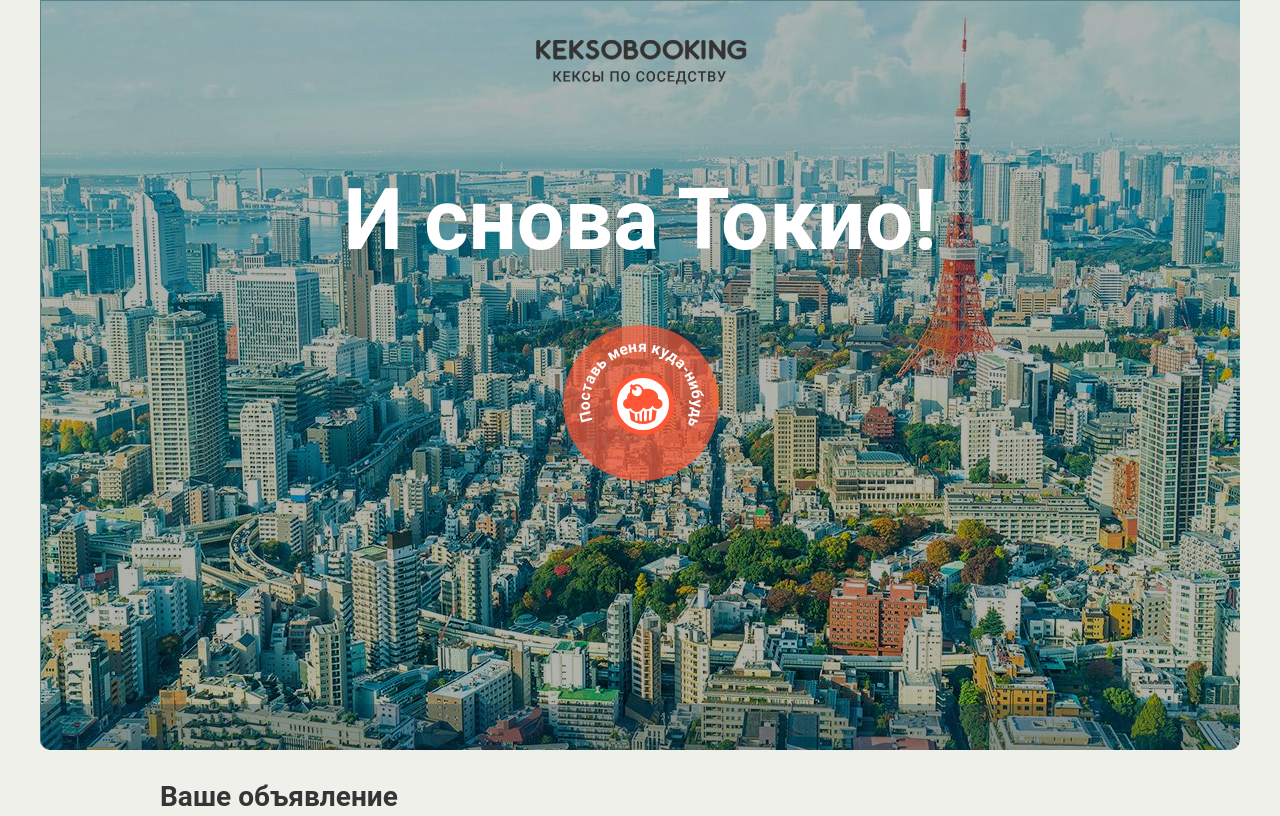
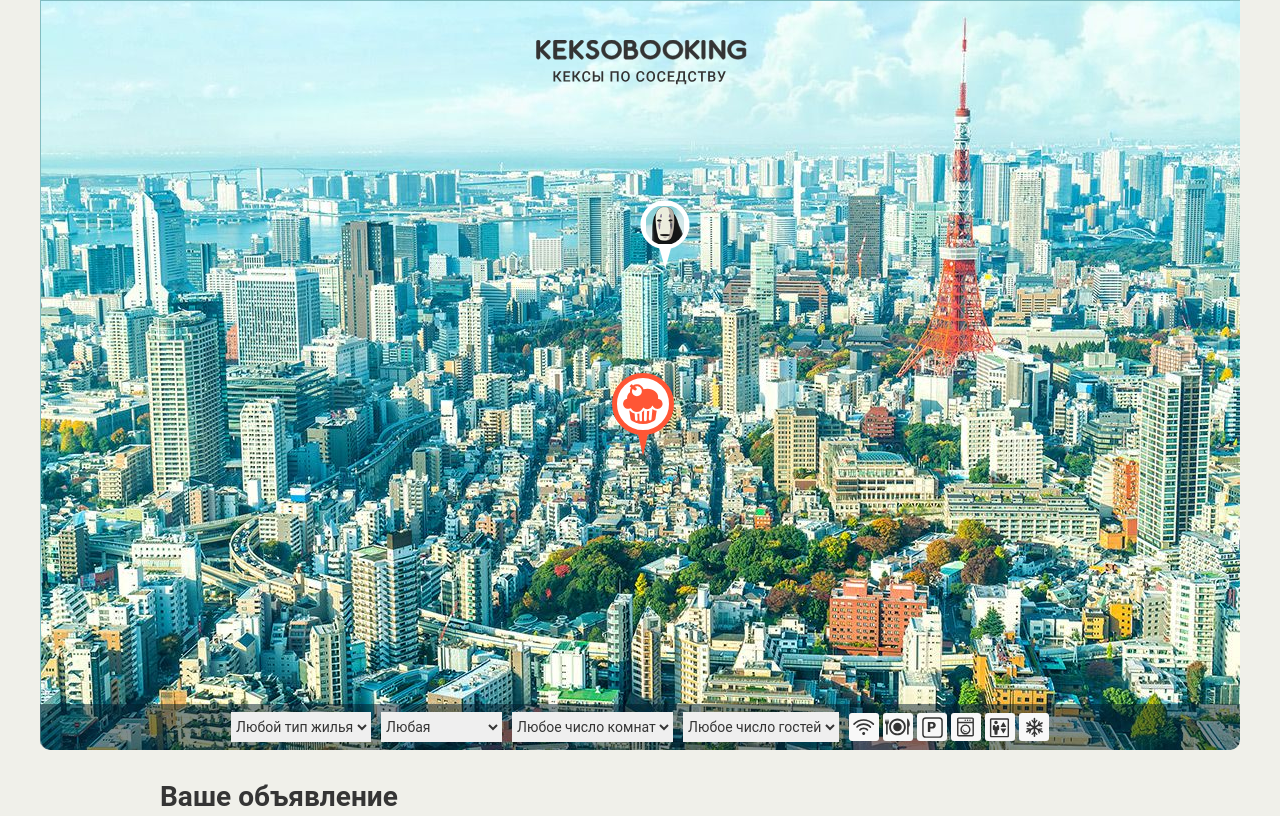
Before and after one commit to alekseevaiana/505469-keksobooking, a website: page index.html in a window 1280 px wide. Shown: the top 816 px of the page. Drawn offline with Linux system fonts and the light colour scheme; files whose address does not match are found by name.

Commit message:
Выводит первый пин

```diff
--- a/index.html
+++ b/index.html
@@ -230,7 +230,8 @@
 
   <!-- Метка объявления -->
   <template id="pin">
-    <button type="button" class="map__pin" style="left: 200px; top: 400px;"><img src="img/avatars/user07.png" width="40" height="40" draggable="false" alt="Метка объявления"></button>
+    <button type="button" class="map__pin" style="left: 200px; top: 400px;">
+      <img class="button__image" src="img/avatars/user07.png" width="40" height="40" draggable="false" alt="Метка объявления"></button>
   </template>
 
   <!-- Сообщение об успешном создании объявления -->
@@ -247,6 +248,6 @@
       <button class="error__button" href="#">Попробовать снова</button>
     </div>
   </template>
-
+  <script src="js/map.js"></script>
 </body>
 </html>
--- /dev/null
+++ b/js/map.js
@@ -0,0 +1,47 @@
+'use strict';
+
+var offerTitles = [
+  'Уютное гнездышко для молодожонов', 'Большая уютная квартира', 'Маленькая неуютная квартира', 'Огромный прекрасный дворец', 'Маленький ужасный дворец', 'Красивый гостевой домик', 'Некрасивый негостеприимный домик', 'Уютное бунгало далеко от моря', 'Неуютное бунгало по колено в воде'];
+
+var getAuthorAvatar = function (number) {
+  var avatarCode = 'img/avatars/user' + '0' + number + '.png';
+  return avatarCode;
+};
+
+var similarAds = {
+  author: {avatar: getAuthorAvatar(1)},
+  offer: {
+    title: offerTitles[0],
+    address: {x: 600, y: 350},
+    price: Math.floor(Math.random() * 1000), // число, случайная цена от 1000 до 1 000 000
+    type: 100,
+    rooms: 2,
+    guests: 3,
+    checkin: '12:00',
+    checkout: '13:00',
+    features: 'массив строк случайной длины из ниже предложенных: "wifi", "dishwasher", "parking", "washer", "elevator", "conditioner", "description": пустая строка',
+    description: '',
+    photos: 'массив из строк "http://o0.github.io/assets/images/tokyo/hotel1.jpg", "http://o0.github.io/assets/images/tokyo/hotel2.jpg" и "http://o0.github.io/assets/images/tokyo/hotel3.jpg" расположенных в произвольном порядке'
+  },
+  location: {
+    x: '600px',
+    y: '200px',
+  }
+};
+
+var mapBlock = document.querySelector('.map');
+mapBlock.classList.remove('map--faded');
+
+var pinElementsList = document.querySelector('.map__pins'); // куда вставить пины
+
+var renderPin = function () {
+  var similarPinElementTemplate = document.querySelector('#pin').content.querySelector('.map__pin'); // нашли шаблон
+  var pinElement = similarPinElementTemplate.cloneNode(true); // копия шаблона
+  pinElementsList.appendChild(pinElement); // вставили шаблон
+  pinElement.style.left = similarAds.location.x;
+  pinElement.style.top = similarAds.location.y;
+  pinElement.querySelector('.button__image').setAttribute('alt', similarAds.offer.title);
+  pinElement.querySelector('.button__image').setAttribute('src', similarAds.author.avatar); // нужно убрать класс и найти элемент друним способом
+}
+
+renderPin()
```
